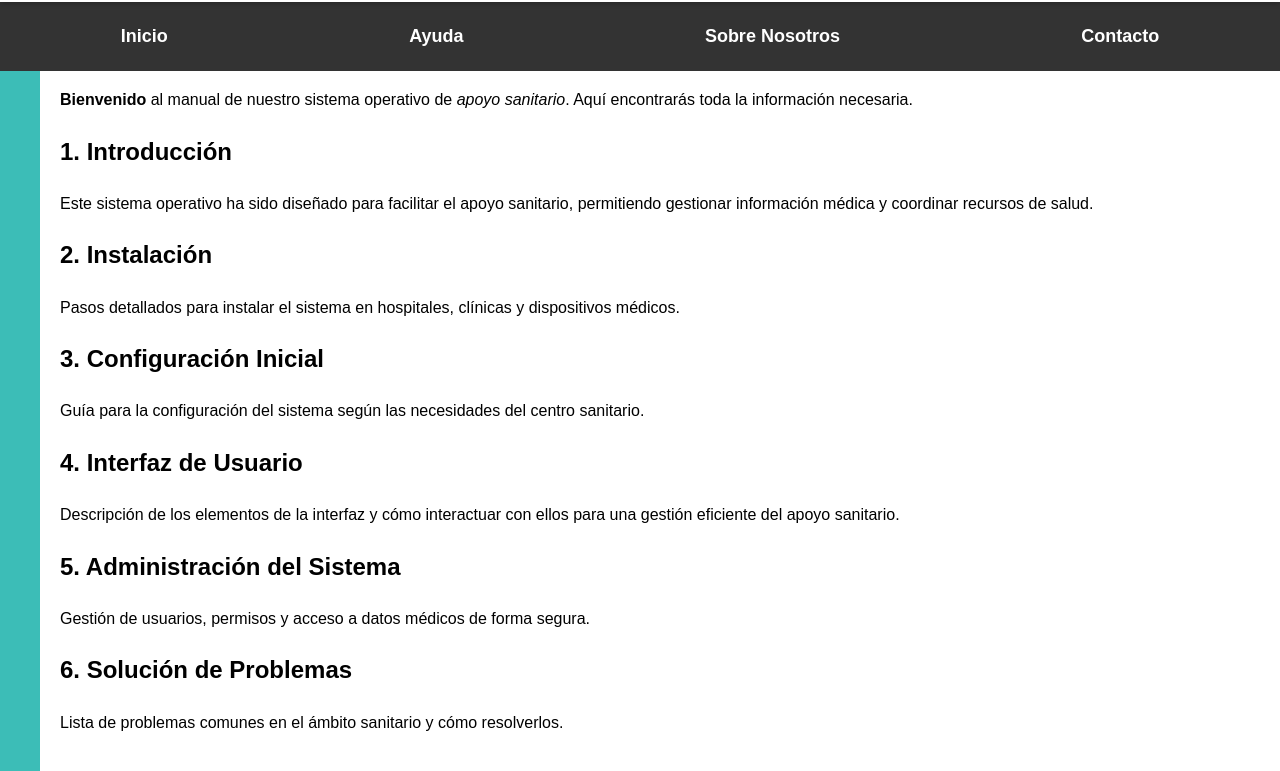
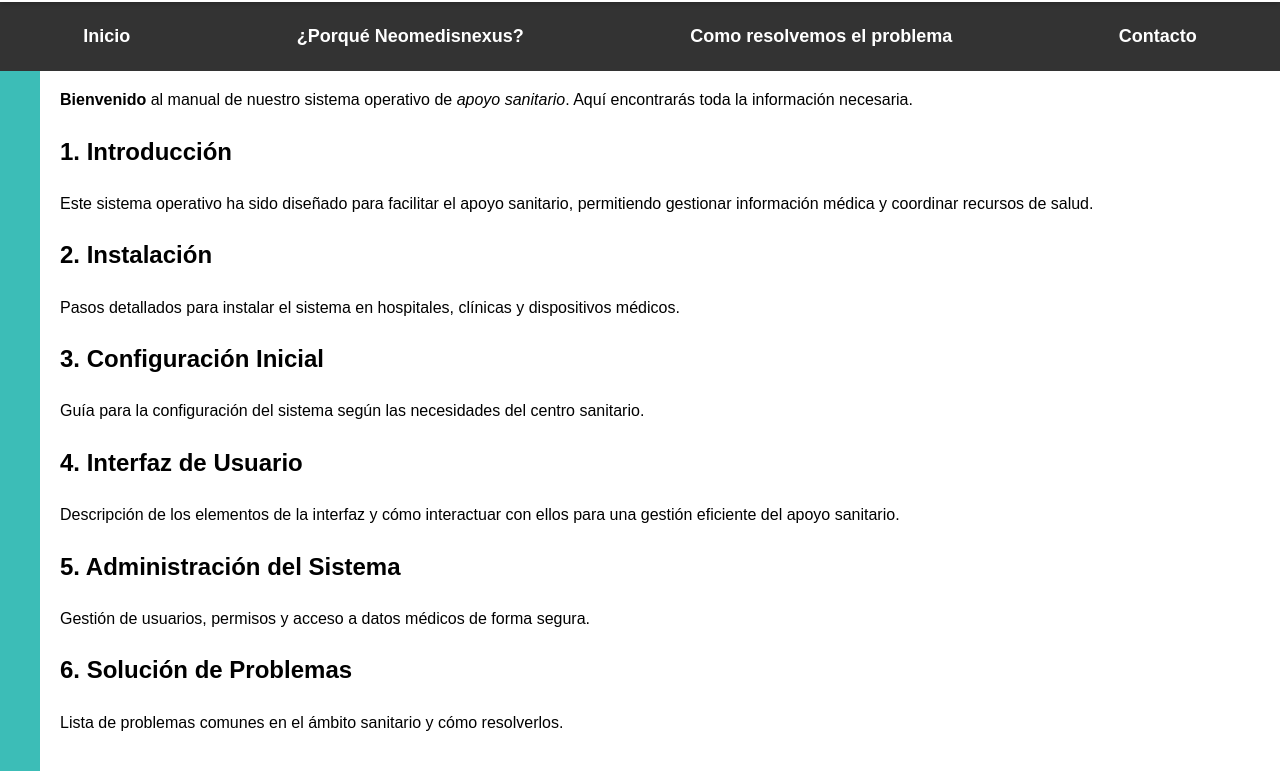
Before and after one commit to lueng99/Nomedis, a plain HTML site: page neomedishome.html in a window 1280 px wide. Shown: the part 69-840 px from the top of the page. Drawn offline with Linux system fonts and the light colour scheme.

Commit message:
Update neomedishome.html

```diff
--- a/neomedishome.html
+++ b/neomedishome.html
@@ -70,9 +70,10 @@
 
     <nav class="nav-bar">
         <a href="neomedishome.html" target="_blank">Inicio</a>
-        <a href="archivos/ayuda.pdf" target="_blank">Ayuda</a>
-        <a href="archivos/sobre-nosotros.pdf" target="_blank">Sobre Nosotros</a>
+        <a href="neomedisnexusporque.html" target="_blank">¿Porqué Neomedisnexus?</a>
+        <a href="neomedisproblemasresueltos.html" target="_blank">Como resolvemos el problema</a>
         <a href="archivos/contacto.pdf" target="_blank">Contacto</a>
+
     </nav>
 
     <div class="content">
```
